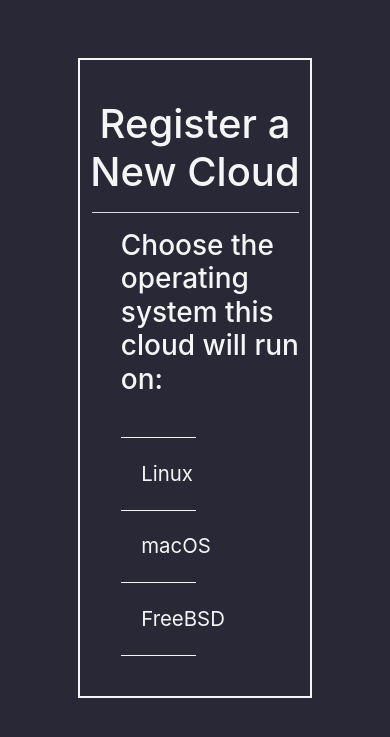
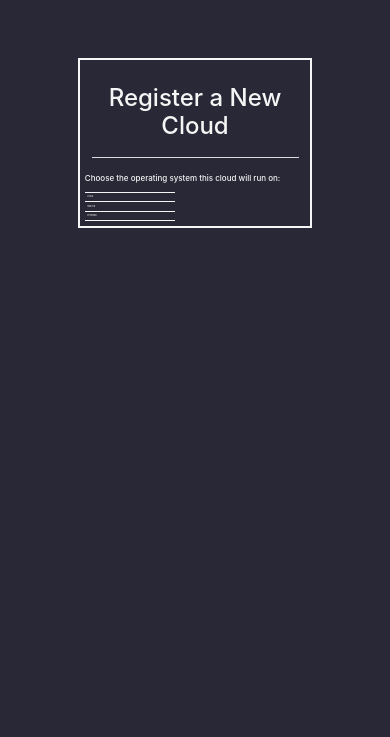
Before and after one commit to Vtrolia/Last-Stand-Website, a Django app: page /create-cloud in a window 390 px wide. Shown: the part 24-761 px from the top of the page. Run offline with Django 3.2, Linux system fonts and the light colour scheme; a user stored in the database is signed in; some libraries are stand-ins or nearby versions.

Commit message:
style for cloud create screen, and fixed header bug on ipad version

```diff
--- a/laststand/siteserver/templates/register-cloud.html
+++ b/laststand/siteserver/templates/register-cloud.html
@@ -32,7 +32,7 @@
             <h1 align=center style="margin-top: 1em">Register a New Cloud</h1>
             <hr style="background-color: whitesmoke; width: 90%;">
             <div id="first-options" class="cloud-form-div">
-                <h3>Choose the operating system this cloud will run on:</h3>
+                <h3 class="cloud-form-title">Choose the operating system this cloud will run on:</h3>
                 <ul style="padding: 0; margin-top: 3em; margin-bottom: 3em">
                     <li data-os="Linux" onclick="makeName(this)" class="os-option">Linux</li>
                     <li data-os="macOS" onclick="makeName(this)" class="os-option">macOS</li>
@@ -40,7 +40,7 @@
                 </ul>
             </div>
             <div id="cloud-name" class="cloud-form-div">
-                <h3>Give your cloud a name:</h3>
+                <h3 class="cloud-form-title">Give your cloud a name:</h3>
                 <form id="cloud-name-form" action="{% url 'submit_cloud' %}" method="post">
                     {% csrf_token %}
                     <input type="hidden" id="os-type" name="os-type">
@@ -53,7 +53,7 @@
                 <img id="create-cloud-back" style="cursor: pointer" onclick="backToStart('cloud-name')" src="{% static 'source_images/back.png' %}" width=64>
             </div>
             <div id="cloud-download" class="cloud-form-div">
-                <h4>Your download should begin shortly, if not, click <a href="#">Here.</a></h4>
+                <h4 class="cloud-form-title">Your download should begin shortly, if not, click <a href="#">Here.</a></h4>
                 <img id="cloud-download-back" style="cursor: pointer" onclick="backToStart('cloud-download')" src="{% static 'source_images/back.png' %}" width=64>
             </div>
         </div>
--- a/laststand/static-folder/scripts/home.js
+++ b/laststand/static-folder/scripts/home.js
@@ -40,7 +40,6 @@
         let h3 = document.createElement("h3");
         h3.textContent = this.title + " - " + this.date + " by " + this.author;
         html.append(h3);
-        console.log(this.imageTitle);
         if(this.imageTitle != null && this.imageTitle != "") {
             let img = document.createElement("img");
             img.setAttribute("src", articleImageSrc + "/" + this.imageURL);
--- a/laststand/static/styles/headerstyles.css
+++ b/laststand/static/styles/headerstyles.css
@@ -136,8 +136,10 @@
 }
 
 #softname {
+    align-content: center;
     margin-top: .8em;
-    align-content: center;
+    padding: 0;
+    width: auto;
 }
 
 @media only screen and (max-width: 1500px) {
@@ -171,12 +173,23 @@
 }
 
 @media only screen and (max-width: 768px) {
+
     #navbar {
-        font-size: 1.8vw !important;
+        font-size: .9em !important;
+    }
+}
+
+@media only screen and (max-width: 660px) {
+    .container {
+        margin-right: 10vw;
     }
 }
 
 @media only screen and (max-width: 550px) {
+    .container {
+        margin-right: auto;
+    }
+
     #navbar {
         font-size: 2.5vw !important;
     }
--- a/laststand/static/styles/style.css
+++ b/laststand/static/styles/style.css
@@ -683,6 +683,10 @@
 }
 
 @media only screen and (max-width: 1200px) {
+    .cloud-form-title {
+        font-size: 1.25rem;
+    }
+
     .detail-option label {
         font-size: 90%;
     }
@@ -697,6 +701,10 @@
 
     #become-publisher {
         font-size: 1vw !important;
+    }
+
+    #cloud-form {
+        font-size: .8rem;
     }
 
     #download-buttons {
@@ -728,6 +736,10 @@
 
     .bordered {
         width: 107.1% !important;
+    }
+
+    .cloud-form-title {
+        font-size: 1rem;
     }
 
     .tool-tip {
@@ -769,6 +781,10 @@
 
     #become-publisher h6 {
         font-size: 2vw;
+    }
+
+    #cloud-form {
+        font-size: .5rem;
     }
 
     #download-buttons {
@@ -819,10 +835,22 @@
         max-width: 35vw;
     }
 
+    .cloud-form-title {
+        font-size: .8rem;
+    }
+
     #article-page, #issues {
          margin-left: auto;
          margin-right: auto;
          min-width: 95%;
+    }
+
+    #cloud-form {
+        font-size: .3rem;
+    }
+
+    #cloud-form h1 {
+        font-size: 1.5rem;
     }
 
     #content {
@@ -842,6 +870,17 @@
         margin-right: 10;
         min-width: 80%;
     }
+}
+
+@media only screen and (max-width: 580px) {
+    .cloud-form-title {
+        font-size: .5rem;
+    }
+
+    #cloud-form {
+        font-size: .1rem;
+    }
+
 }
 
 @media only screen and (max-width: 550px) {
```
Also changed, not shown: laststand/db.sqlite3.
